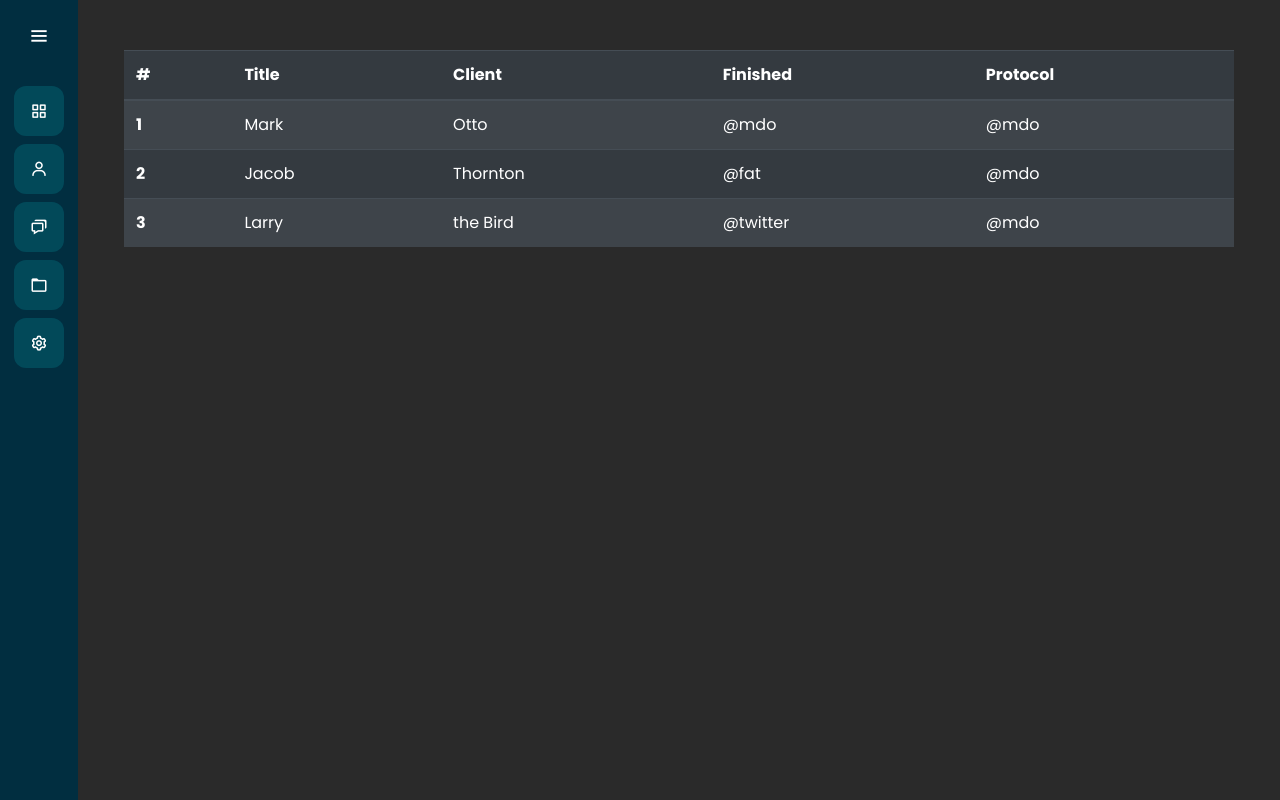
After one commit to edmar-bevilaqua/Django-Project, a Django app: page /servicos/list_services/ in a window 1280 px wide. The commit adds this page. Run offline with Django 5.2, Linux system fonts and the light colour scheme.

Commit message:
Created list_services.html, list_services.css
Created a new page and started to add new features to it.

```diff
--- a/clientes/templates/clientes.html
+++ b/clientes/templates/clientes.html
@@ -2,7 +2,7 @@
 {% load static %}
 
 {% block 'head' %}
-	<link rel="stylesheet" href="{% static 'clientes/css/clientes.css' %}">"
+	<link rel="stylesheet" href="{% static 'clientes/css/clientes.css' %}">
 {% endblock %}
 
 {% block 'dashboard' %}
--- /dev/null
+++ b/servicos/templates/list_services.html
@@ -0,0 +1,45 @@
+{% extends 'base.html' %}
+{% load static %}
+
+{% block 'head' %}
+    <link rel="stylesheet" href="{% static 'servicos/css/new_service.css' %}">
+{% endblock %}
+
+{% block 'dashboard' %}
+    <div class="container">
+        <table class="table table-striped table-dark">
+            <thead>
+              <tr>
+                <th scope="col">#</th>
+                <th scope="col">Title</th>
+                <th scope="col">Client</th>
+                <th scope="col">Finished</th>
+                <th scope="col">Protocol</th>
+              </tr>
+            </thead>
+            <tbody>
+              <tr>
+                <th scope="row">1</th>
+                <td>Mark</td>
+                <td>Otto</td>
+                <td>@mdo</td>
+                <td>@mdo</td>
+              </tr>
+              <tr>
+                <th scope="row">2</th>
+                <td>Jacob</td>
+                <td>Thornton</td>
+                <td>@fat</td>
+                <td>@mdo</td>
+              </tr>
+              <tr>
+                <th scope="row">3</th>
+                <td>Larry</td>
+                <td>the Bird</td>
+                <td>@twitter</td>
+                <td>@mdo</td>
+              </tr>
+            </tbody>
+          </table>
+    </div>
+{% endblock %}
--- a/servicos/templates/new_service.html
+++ b/servicos/templates/new_service.html
@@ -2,7 +2,7 @@
 {% load static %}
 
 {% block 'head' %}
-
+    <link rel="stylesheet" href="{% static 'servicos/css/new_service.css' %}">
 {% endblock %}
 
 {% block 'dashboard' %}
--- a/servicos/urls.py
+++ b/servicos/urls.py
@@ -4,4 +4,5 @@ from . import views
 
 urlpatterns = [
     path("new_service/", views.new_service, name="new_service"),
+    path("list_services/", views.list_services, name="list_services")
 ]
--- a/servicos/views.py
+++ b/servicos/views.py
@@ -18,3 +18,7 @@ def new_service(request):
         else:
             print("Houve um problema salvando o arquivo")
             return render(request, 'new_service.html', {'form': form})
+
+def list_services(request):
+    if request.method == "GET":
+        return render(request, 'list_services.html')
--- a/templates/static/general/css/base.css
+++ b/templates/static/general/css/base.css
@@ -248,3 +248,7 @@
     display: none;
   }
 }
+
+.container {
+  padding-top: 30px;
+}
--- /dev/null
+++ b/templates/static/servicos/css/list_services.css
@@ -0,0 +1,3 @@
+.container {
+    padding-top: 50px;
+}
--- /dev/null
+++ b/templates/static/servicos/css/new_service.css
@@ -0,0 +1,3 @@
+.container {
+    padding-top: 50px;
+}
```
